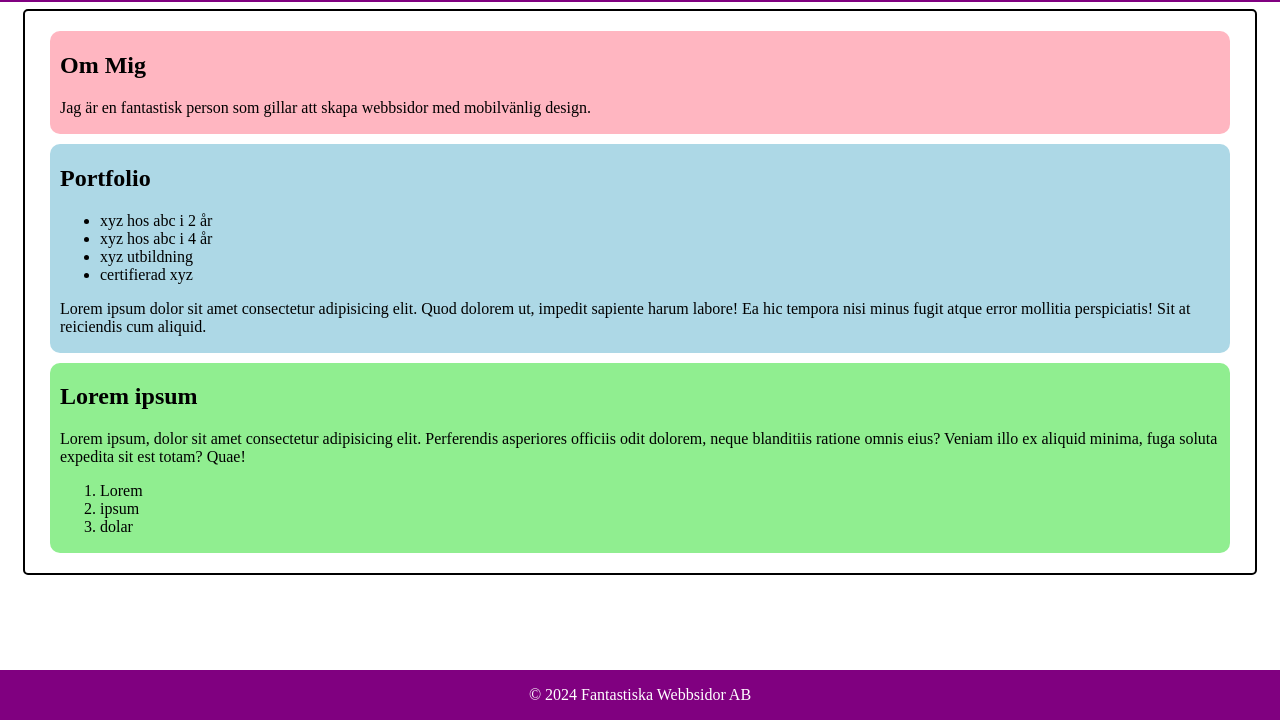
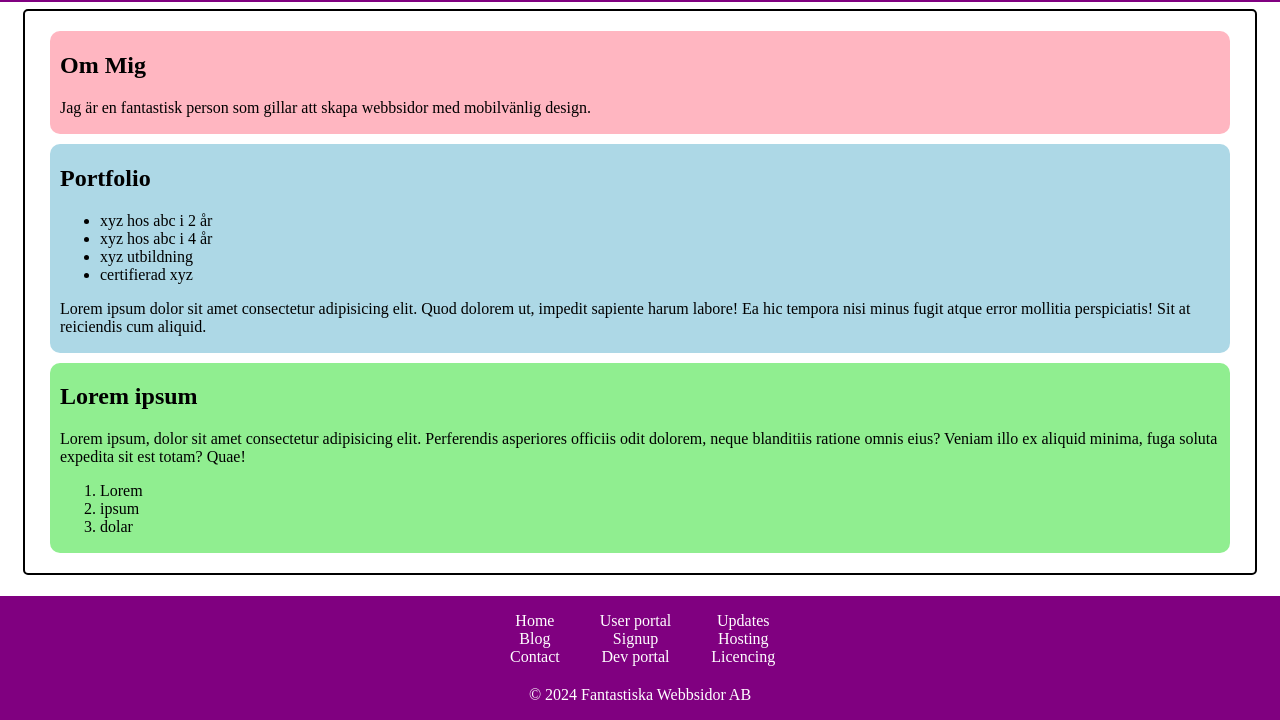
Before and after one commit to pe2-73134823/footer-ovning, a plain HTML site: page index.html in a window 1280 px wide. Shown: the part 80-800 px from the top of the page. Drawn offline with Linux system fonts and the light colour scheme.

Commit message:
footer-ovning

```diff
--- a/index.html
+++ b/index.html
@@ -3,7 +3,7 @@
     <head>
         <meta charset="UTF-8">
         <meta name="viewport" content="width=device-width, initial-scale=1.0">
-        <title>Lek med divvar</title>
+        <title>Footer övning</title>
         <link rel="stylesheet" href="style.css">
     </head>
     <body>
@@ -35,8 +35,25 @@
                 </ol>
             </div>
         </div>
-        <div class="footer">
+        <footer>
+            <div class="footerlistwrap">
+                <ul class="footerlist">
+                    <li><a href="">Home</a></li>
+                    <li><a href="">Blog</a></li>
+                    <li><a href="">Contact</a></li>
+                </ul>
+                <ul class="footerlist">
+                    <li><a href="">User portal</a></li>
+                    <li><a href="">Signup</a></li>
+                    <li><a href="">Dev portal</a></li>
+                </ul>
+                <ul class="footerlist">
+                    <li><a href="">Updates</a></li>
+                    <li><a href="">Hosting</a></li>
+                    <li><a href="">Licencing</a></li>
+                </ul>
+            </div>
             <p>&copy; 2024 Fantastiska Webbsidor AB</p>
-        </div>
+        </footer>
     </body>
 </html>
--- a/style.css
+++ b/style.css
@@ -10,17 +10,7 @@
     padding: 20px;
     border: 2px solid black;
     border-radius: 5px;
-    margin-bottom: 60px;
-}
-.footer {
-    background-color: purple;
-    color: white;
-    text-align: center;
-    position: fixed;
-    bottom: 0;
-    width: 100%;
-    margin: -8px;
-    margin-bottom: 0px;
+    margin-bottom: 140px;
 }
 .about {
     background-color: lightpink;
@@ -48,3 +38,28 @@
 .category:hover {
     filter: brightness(1.05);
 }
+footer {
+    background-color: purple;
+    color: white;
+    text-align: center;
+    position: fixed;
+    bottom: 0;
+    width: 100%;
+    margin: -8px;
+    margin-bottom: 0px;
+}
+.footerlistwrap {
+    display: block;
+    margin-left: calc((100% - 340px) / 2);
+}
+.footerlist {
+    float: left;
+    list-style: none;
+}
+footer>p {
+    margin-top: 90px;
+}
+a {
+    text-decoration: none;
+    color: white;
+}
```
